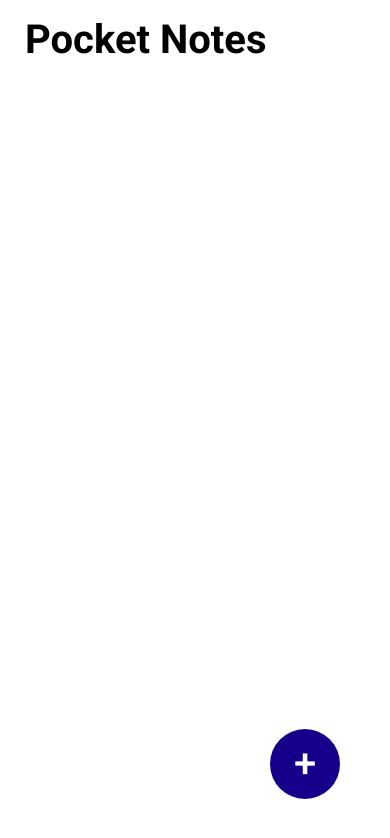
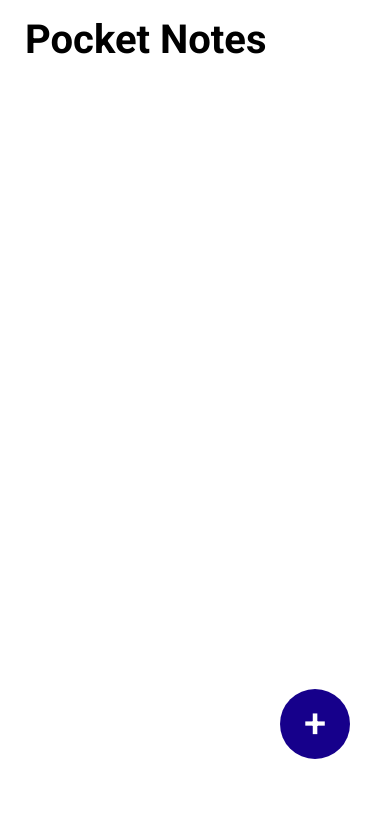
Before and after one commit to Shashyabh/NotesApp, a React (Create React App) app: page / in a window 390 px wide. Shown: the top 838 px of the page. Built offline with nearby package versions, Linux system fonts and the light colour scheme.

Commit message:
Second  commit

```diff
--- a/src/components/HomePage.css
+++ b/src/components/HomePage.css
@@ -231,7 +231,7 @@
 		margin-top: 50px;
 		border-radius: 50%;
 		position: absolute;
-		transform: translate(270px, 600px);
+		transform: translate(280px, 560px);
 	}
 
 	.plusIcon {
```
